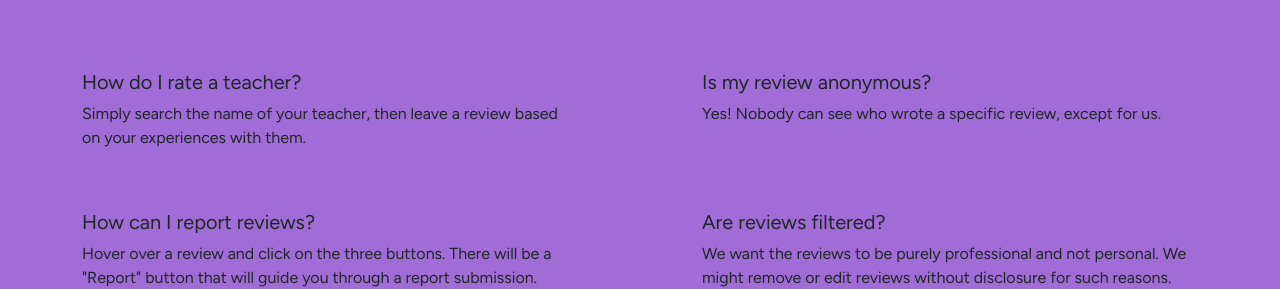
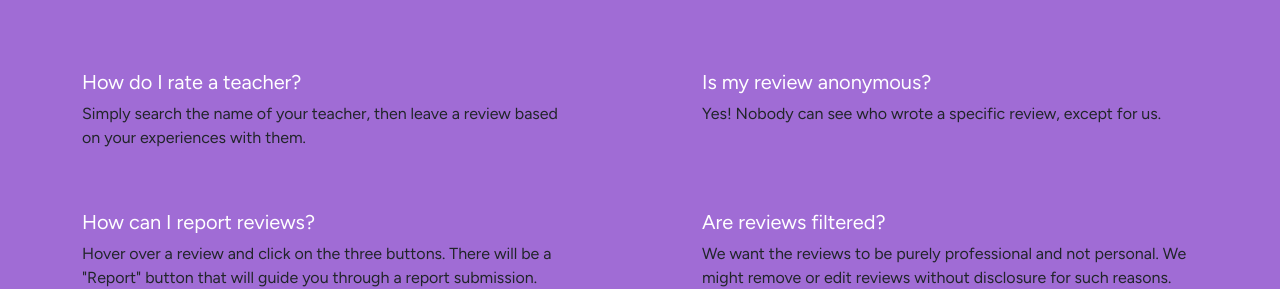
Before and after one commit to nicolello-dev/knowurteacher, a Next.js app: page / in a window 1280 px wide. Shown: the part 2121-2410 px from the top of the page. Built offline with nearby package versions, Linux system fonts and the light colour scheme; a web font is replaced by a local one.

Commit message:
Made FAQ questions white

```diff
--- a/styles/HomeStyles.module.css
+++ b/styles/HomeStyles.module.css
@@ -89,6 +89,10 @@
   margin: 30px 10px;
 }
 
+.faqWrapper h5 {
+  color: white;
+}
+
 .footer {
   padding: 20px;
 }
```
